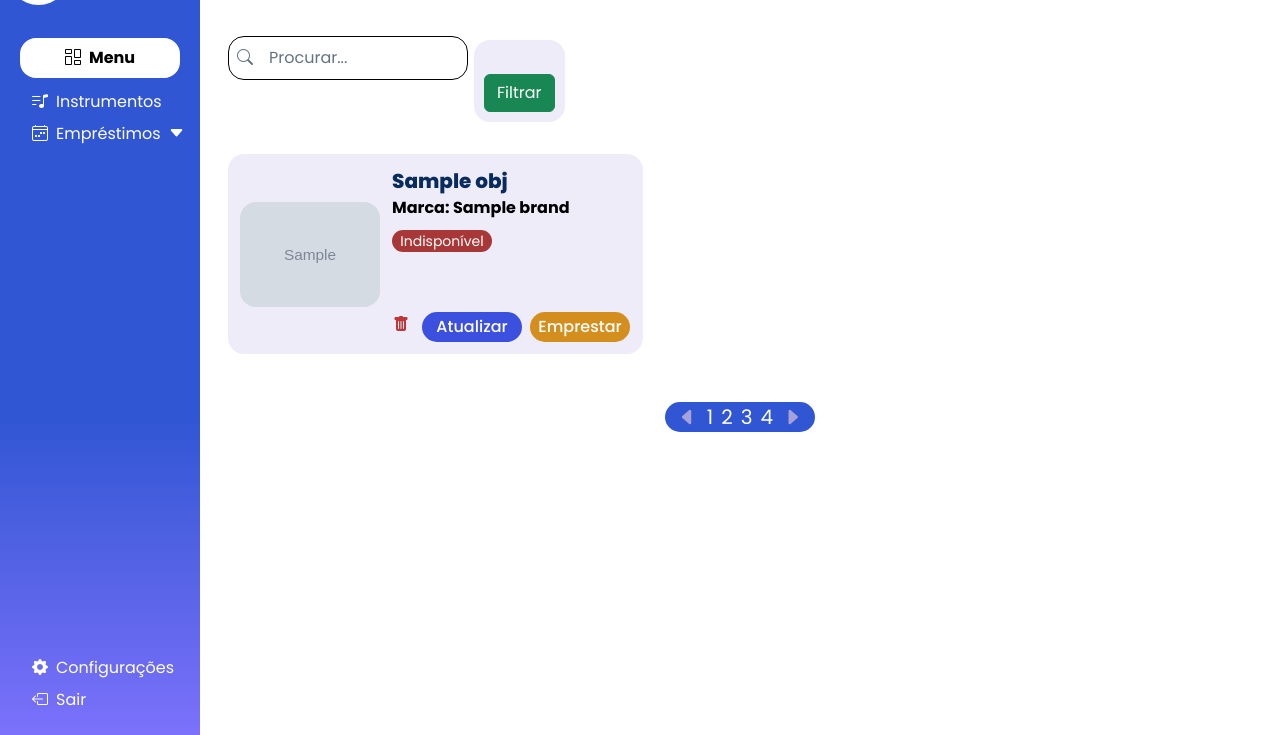
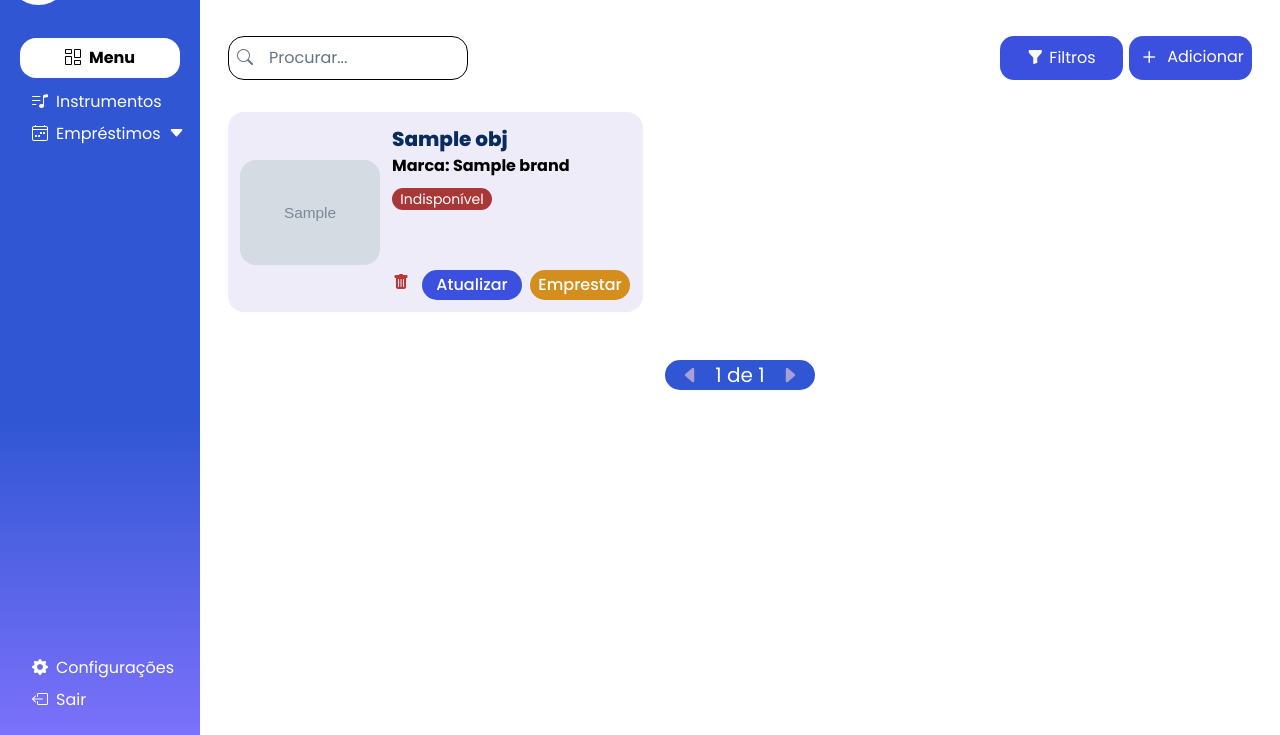
Before and after one commit to DamiaoFilho/Integrador---SIM, a Django app: template sim/instruments/templates/instruments_list.html in a window 1280 px wide. Shown: the part 64-799 px from the top of the page. Run offline with Django 4.2, Linux system fonts and the light colour scheme; the template is opened without the code that fills it: most values are stand-ins (such as "Sample title", 1, 10 or a date in 2020); grey boxes marked "Sample" are stand-in pictures; some libraries are stand-ins or nearby versions.

Commit message:
filters fixes

```diff
--- a/requirements/base.txt
+++ b/requirements/base.txt
@@ -20,3 +20,5 @@ djangorestframework==3.14.0  # https://github.com/encode/django-rest-framework
 django-cors-headers==4.3.0  # https://github.com/adamchainz/django-cors-headers
 # DRF-spectacular for api documentation
 drf-spectacular==0.26.5  # https://github.com/tfranzel/drf-spectacular
+django-filter==23.5
+django-tables2==2.7.0
--- a/sim/core/views.py
+++ b/sim/core/views.py
@@ -5,7 +5,6 @@ from django.views.generic import DeleteView as DjangoDeleteView
 from django.views.generic import UpdateView as DjangoUpdateView
 from django_filters.views import FilterView
 from django_tables2.views import SingleTableMixin
-
 from django.contrib.auth.mixins import LoginRequiredMixin
 # Create your views here.
 from ..instruments.models import Instrument
--- a/sim/instruments/templates/instruments_list.html
+++ b/sim/instruments/templates/instruments_list.html
@@ -1,5 +1,7 @@
 {% extends "pages/list.html" %}
 {% load static %}
+{% load bootstrap3 %}
+
 
 {% block css %}
 {{ block.super }}
@@ -91,16 +93,30 @@ Instrumentos
 <div class="list-content">
     <div class="row pagination">
         <div class="pagination-items">
-            <div class="left-arrow"><i class="bi bi-caret-left-fill"></i></div>
+            {% if page_obj.has_previous %}
+            <a href="?page={{ page_obj.previous_page_number }}">
+                <div class="left-arrow"><i class="bi bi-caret-left-fill"></i></div>
+            </a>
+            {% else %}
+            <a href="#">
+                <div class="left-arrow"><i class="bi bi-caret-left-fill"></i></div>
+            </a>
+            {% endif %}
             <div class="pages">
-                <p class="selected">1</p>
-                <p>2</p>
-                <p>3</p>
-                <p>4</p>
+                <p class="selected">{{ page_obj.number }} de {{ page_obj.paginator.num_pages }}</p>
             </div>
-            <div class="right-arrow"><i class="bi bi-caret-right-fill"></i></div>
+            {% if page_obj.has_next %}
+            <a href="?page={{ page_obj.next_page_number }}">
+                <div class="right-arrow"><i class="bi bi-caret-right-fill"></i></div>
+            </a>
+            {% else %}
+            <a href="#">
+                <div class="right-arrow"><i class="bi bi-caret-right-fill"></i></div>
+            </a>
+            {% endif %}
         </div>
     </div>
 </div>
+</div>
 
 {% endblock %}
--- a/sim/static/css/forms.css
+++ b/sim/static/css/forms.css
@@ -8,7 +8,7 @@
 }
 
 .card-body{
-    background-color: #efefef;
+    background-color: #a7a1da34;
 }
 
 .card-body label{
--- a/sim/templates/base.html
+++ b/sim/templates/base.html
@@ -148,7 +148,7 @@
   </div>
   <main>
       {% include '_messages.html' %}
-      <div class="container">
+      <div class="container mb-4">
         {% block content %}
         {% endblock content %}
       </div>
--- a/sim/templates/pages/_list_buttons.html
+++ b/sim/templates/pages/_list_buttons.html
@@ -1,15 +1,51 @@
 {% load bootstrap3 %}
-
 <div class="list-buttons">
+    <div class="search col-md-3">
+        <div class="search-header">
+            <i class="bi bi-search"></i>
+            <p>Procurar...</p>
+        </div>
+    </div>
     <section>
-        <div class="search col-md-3">
-            <div class="search-header">
-                <i class="bi bi-search"></i>
-                <p>Procurar...</p>
+        <div>
+            <!-- Button trigger modal -->
+            <a class="button" href="#">
+                <div class="button-content" data-bs-toggle="modal" data-bs-target="#filter">
+                    <div class="button-content">
+                        <i class="bi bi-funnel-fill"></i>
+                        <p>Filtros</p>
+                    </div>
+                </div>
+            </a>
+            {% if filter %}
+            <!-- Modal -->
+            <div class="modal fade" id="filter" tabindex="-1" aria-labelledby="exampleModalLabel" aria-hidden="true">
+                <div class="modal-dialog">
+                    <div class="modal-content">
+                        <div class="modal-header">
+                            <h1 class="modal-title fs-5" id="exampleModalLabel">Filtrar</h1>
+                            <button type="button" class="btn-close" data-bs-dismiss="modal" aria-label="Close"></button>
+                        </div>
+                    <form action="" method="get" class="form">
+                        <div class="modal-body">
+                            <div class="filter-form">
+                                {% for field in filter.form %}
+                                <div>
+                                    {% bootstrap_field field %}
+                                </div>
+                                {% endfor %}
+                                </div>
+                            </div>
+                            <div class="modal-footer">
+                                <button type="button" class="btn btn-secondary" data-bs-dismiss="modal">Cancelar</button>
+                                <button type="submit" class="btn btn-success">Filtrar</button>
+                            </div>
+                        </div>
+                    </form>
+                </div>
             </div>
+            {% endif %}
         </div>
-        {% for group in request.user.groups.all %}
-        {% if group.name == 'professor'%}
         <div class="button add-button">
             {% block addLink %}
             <a class="button-content" href="{% url 'add' %}">
@@ -21,18 +57,4 @@
             </a>
         </div>
     </section>
-    {% endif %}
-{% endfor %}
-    <section>
-        <div>
-            {% if filter %}
-            <div class="filter-form">
-            <form action="" method="get" class="form">
-                {% bootstrap_form filter.form layout='inline' %}
-                <button class="btn btn-success mt-4">Filtrar</button>
-            </form>
-        </div>
-        {% endif %}
-        </div>
-    </section>
 </div>
```
Also changed, not shown: sim/instruments/tables.py (added, +8 -0 lines), sim/instruments/views.py (+5 -3 lines).
